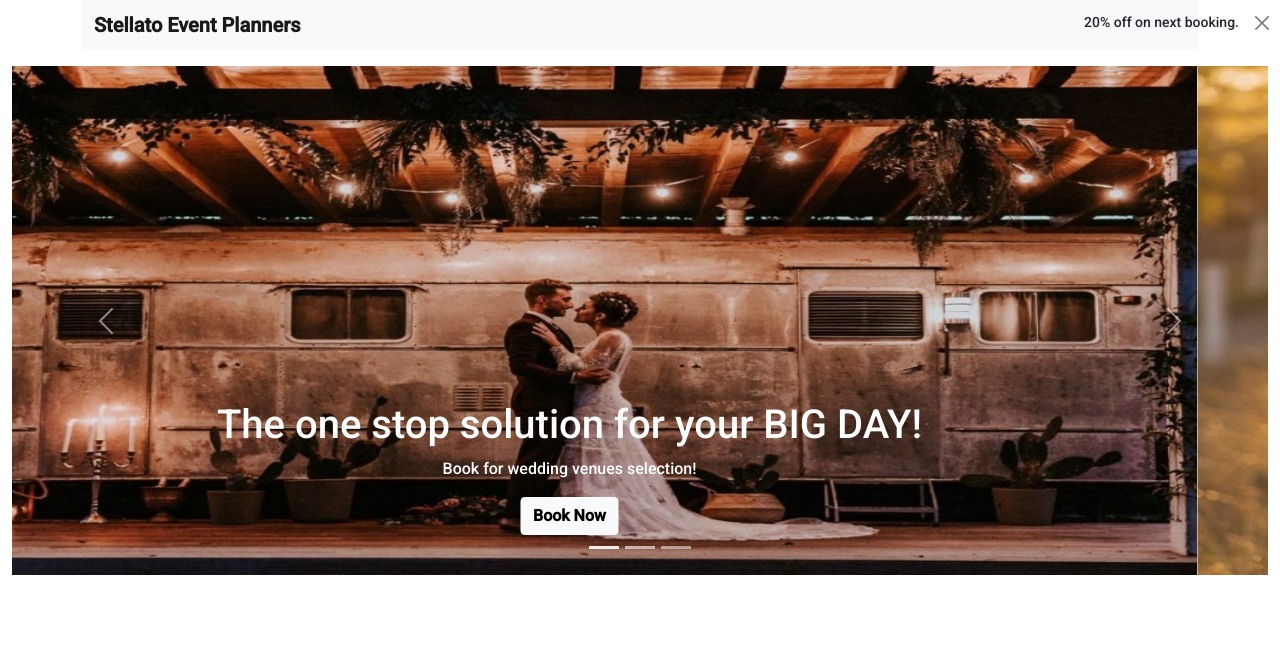
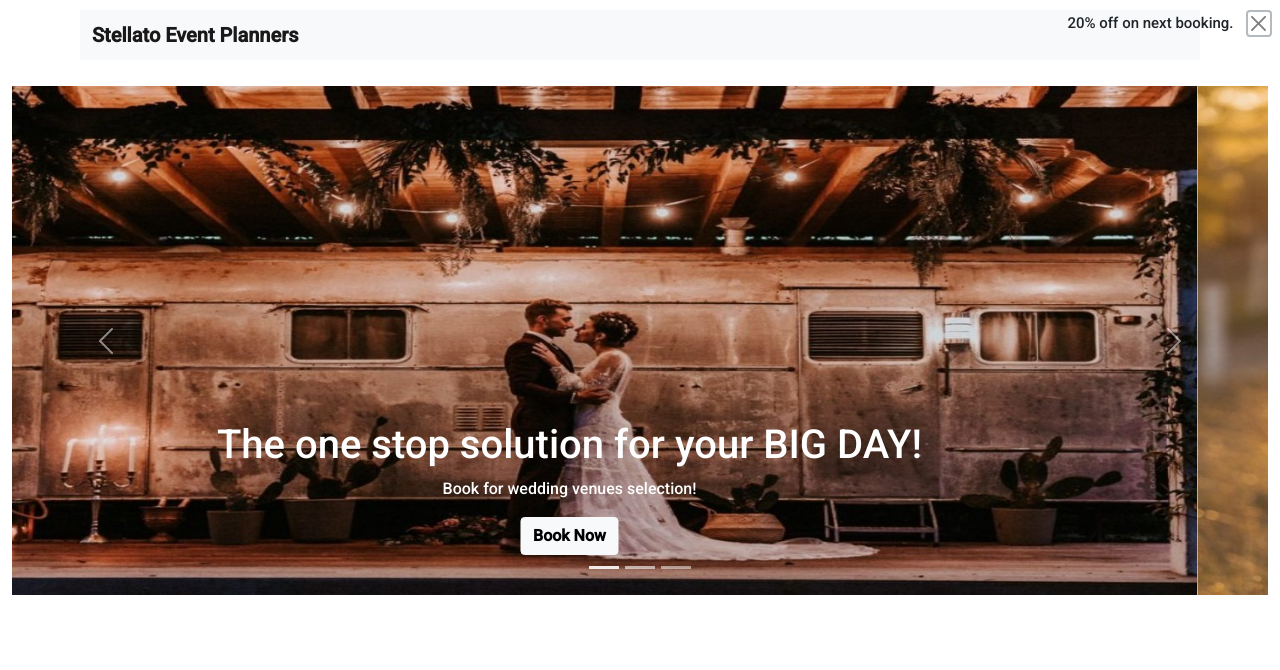
Before and after one commit to SarafNusrat/convention-center, a plain HTML site: page index.html in a window 1280 px wide. Shown: the top 670 px of the page. Drawn offline with nearby package versions, Linux system fonts and the light colour scheme.

Commit message:
all done

```diff
--- a/css/styles.css
+++ b/css/styles.css
@@ -15,6 +15,14 @@ body{
 
 .stellato-section-margin{
     padding-top: 40px;
+}
+
+.toast-size{
+    font-size: 15px;
+}
+
+.header-padding{
+    padding: 10px;
 }
 
 .faq-ans{
--- a/index.html
+++ b/index.html
@@ -16,7 +16,7 @@
 </head>
 <body>
     <header>
-        <section class="container">
+        <section class="container header-padding">
             <nav class="navbar navbar-light bg-light">
                 <div class="container">
                   <h1 class="navbar-brand mb-0 fw-bold h1">Stellato Event Planners</h1>
@@ -37,7 +37,7 @@
                     <div class="carousel-caption d-md-block">
                       <h1 class="text-center slide-caption">The one stop solution for your BIG DAY!</h1>
                       <p class="slide-caption">Book for wedding venues selection!</p>
-                      <button class="btn btn-light fw-bolder">Book Now</button>
+                      <a href="https://www.facebook.com/stellatobd" target="_blank"> <button class="btn btn-light fw-bolder">Book Now</button></a>
                     </div>
                   </div>
                   <div class="carousel-item">
@@ -45,7 +45,7 @@
                     <div class="carousel-caption d-md-block">
                         <h1 class="text-center slide-caption" >The one stop solution for your BIG DAY!</h1>
                       <p class="slide-caption">Book for photography!</p>
-                      <button class="btn btn-light fw-bolder">Book Now</button>
+                      <a href="https://www.facebook.com/stellatobd" target="_blank"> <button class="btn btn-light fw-bolder">Book Now</button></a>
                     </div>
                   </div>
                   <div class="carousel-item">
@@ -53,7 +53,7 @@
                     <div class="carousel-caption d-md-block">
                         <h1 class="text-center slide-caption">The one stop solution for your BIG DAY!</h1>
                       <p class="slide-caption">Book for event management!</p>
-                      <button class="btn btn-light fw-bolder">Book Now</button>
+                      <a href="https://www.facebook.com/stellatobd" target="_blank"> <button class="btn btn-light fw-bolder">Book Now</button></a>
                     </div>
                   </div>
                 </div>
@@ -228,9 +228,9 @@
         <!-- toast -->
         <section class="container stellato-section-margin">
             <div class="toast show align-items-center" role="alert" aria-live="assertive" aria-atomic="true">
-                <div class="d-flex position-absolute top-0 end-0">
+                <div class="d-flex toast-size position-absolute top-0 end-0">
                   <div class="toast-body">20% off on next booking.</div>
-                  <button type="button" class="btn-close me-2 m-auto " data-bs-dismiss="toast" aria-label="Close"></button>
+                  <button type="button" class="btn-close border border-secondary border-bottom border-2 me-2 m-auto" data-bs-dismiss="toast" aria-label="Close"></button>
                 </div>
               </div>
         </section>
@@ -260,8 +260,6 @@
               </form>
         </section>
     </main>
-
-
     <footer class="pt-4 ps-4 pb-4 me-0 mb-2 mt-5 footer-bg text-white">
         <div class="row d-flex align-items-center">
             <div class="col-lg-9 col-5">
```
